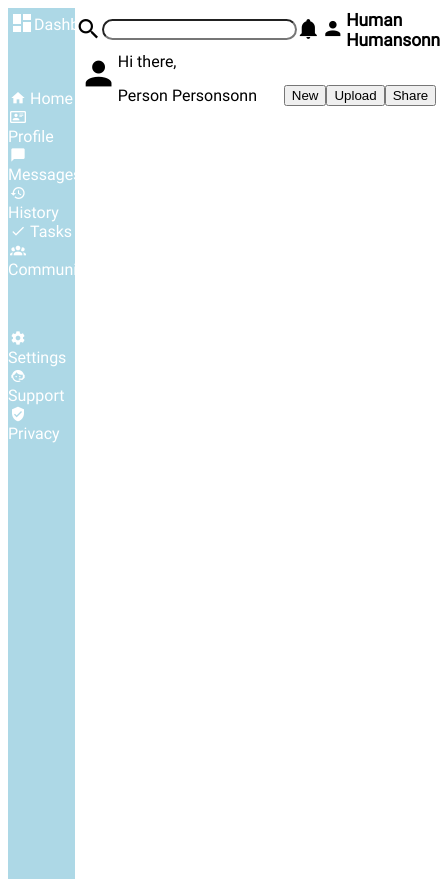
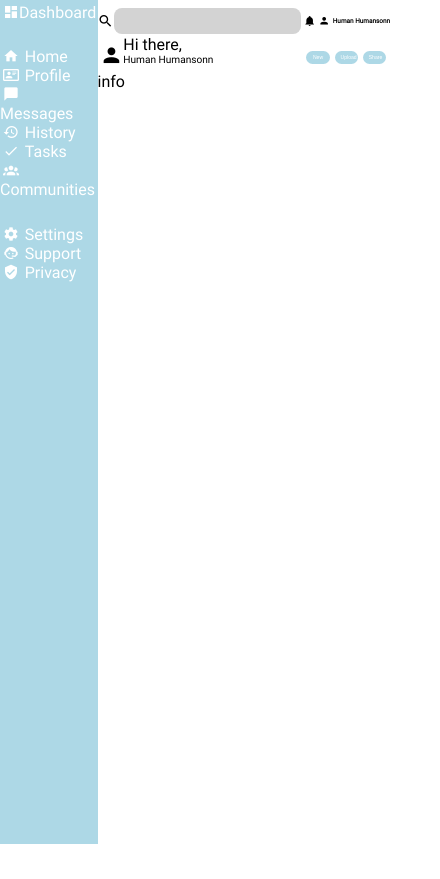
Before and after one commit to BingusBoy/dashboard-odin, a plain HTML site: page index.html in a window 390 px wide. Shown: the whole page, 440 px wide, since content can reach past the window. After the commit the page ends 844 px from the top, so only its background shows below. Drawn offline with Linux system fonts and the light colour scheme.

Commit message:
add responsive font size

```diff
--- a/index.html
+++ b/index.html
@@ -59,7 +59,7 @@
         <div class="hello grid">
           <span class="mdi mdi-account"></span>
           <div class="helloTop">Hi there,</div>
-          <div class="helloBottom">Person Personsonn</div>
+          <div class="helloBottom">Human Humansonn</div>
         </div>
         <div class="buttonGroup flex">
           <button>New</button>
@@ -67,7 +67,9 @@
           <button>Share</button>
         </div>
       </div>
-      <div class="infospace"></div>
+      <div class="infospace">
+        <div class="info">info</div>
+      </div>
     </div>
   </body>
 </html>
--- a/style.css
+++ b/style.css
@@ -4,10 +4,13 @@
 }
 .grid{display: grid;}
 .flex{display: flex;}
+body{margin: 0;}
 .layout{
-    grid-template-columns: 18% 1fr;
-    grid-template-rows: 10% 20% 170%;
+    grid-template-columns: 25% 1fr;
+    grid-template-rows: 5% auto 1fr;
     font-family: roboto;
+    width: 100vw;
+    height: 100vh;
 }
 .sidebar{
     grid-column: 1/2;
@@ -15,7 +18,7 @@
     background-color: lightblue;
     color: white;
     flex-flow: column;
-    gap: 6vh;
+    gap: 3vh;
 }
 .topbar{
     grid-column: 2/3;
@@ -25,25 +28,27 @@
 }
 .infospace{
     grid-column: 2/3;
-    grid-row: 2/3;
+    grid-row: 3/4;
 }
 .sidebarHeader{
-    font-size: 18pt;
+    font-size: clamp(1rem, 4vw, 3rem);
     flex-flow: row;
     align-items: center;
     margin-left: 3%;
     margin-top: 3%;
 }
 .sidebarHeader .dashboard{
-    font-size: 12pt;
+    font-size: clamp(1rem, 2.9vw, 3rem);
 }
 .sidebar .buttonGroup{
     flex-flow: column;
     gap: 6%;
+    font-size: clamp(1rem, 2.7vw, 3rem);
 }
 .sidebar .buttonGroup span{
     margin-right: 6%;
     margin-left: 3%;
+    font-size: clamp(1rem, 2.7vw, 3rem);
 }
 .searchbar{
     font-size: 20pt;
@@ -51,25 +56,33 @@
     align-items: center;
     align-content: center;
 }
+.searchbar span{
+    font-size: clamp(1rem, 3.6vw, 3rem);
+}
 #search{
     /* background-color:  rgb(219, 226, 236); */
-    border-radius: 14px;
-    width: 50vw;
+    border-radius: 8px;
+    border: none;
+    background-color: lightgrey;
+    width: 48vw;
+    height: 2em;
 }
 .userbar{
-    font-size: 17pt;
+    font-size: clamp(.1rem, 2.9vw, 3rem);
     align-items: center;
-    gap: .5vw;
+    gap: .8vw;
 }
 .userbar .name{
-    font-size: 13pt;
+    font-size: clamp(.1rem, 1.65vw, 2rem);
     font-weight: 700;
+    white-space: nowrap;
 }
 .herobar{
     grid-row: 2/3;
     grid-column: 2/3;
     flex-flow: row;
     justify-content: space-between;
+    align-items: center;
 }
 .hello{
     grid-template-columns: min-content 1fr;
@@ -77,20 +90,36 @@
 }
 .hello span{
     grid-column: 1/2;
-    grid-row: 1/2;
-    font-size: 29pt;
-    margin-left: 1vw;
+    grid-row: 1/3;
+    font-size: clamp(1rem, 6vw, 4rem);
+    /* font-size: 29pt; */
+    margin-left: .6vw;
+    justify-self: flex-end;
+    align-self: auto;
 }
 .helloTop{
     grid-column: 2/3;
     grid-row: 1/2;
+    align-self: flex-end;
+    font-size: clamp(1rem, 1.8vw, 2rem);
 }
 .helloBottom{
     grid-column: 2/3;
     grid-row: 2/3;
+    font-size: clamp(.1rem, 2.6vw, 2rem);
 }
 .herobar .buttonGroup{
     flex-flow: row;
     align-items: center;
     margin-right: 1vw;
+    gap: .3em;
 }
+.herobar .buttonGroup button {
+    width: 6vw;
+    height: 2.5em;
+    border-radius: 14px;
+    font-size: clamp(.1rem, 1.3vw, 2rem);
+    background-color: lightblue;
+    color: white;
+    border: none;
+}
```
